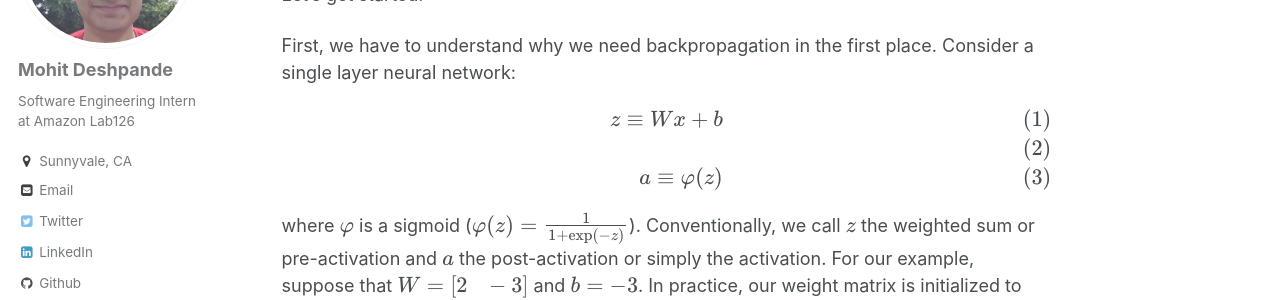
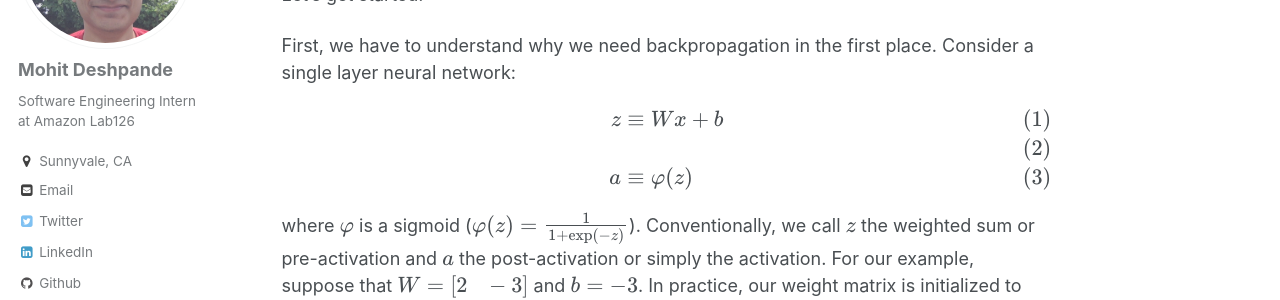
Before and after one commit to mohitd/mohitd.github.io, a Jekyll site: the page built from _posts/2017-11-22-backpropagation.md, in a window 1280 px wide and 900 px high, scrolled down 768 px. Shown: the part 151-451 px from the top of the window. Built offline with Jekyll 4.4.1, drawn with Linux system fonts in a browser that asks for light colours; formulas are drawn with MathJax 3.

Commit message:
Add some spaces

```diff
--- a/_posts/2017-11-22-backpropagation.md
+++ b/_posts/2017-11-22-backpropagation.md
@@ -20,8 +20,8 @@ First, we have to understand why we need backpropagation in the first place. Con
 
 $$
 \begin{align}
-z \equiv Wx + b\\\\
-a \equiv \varphi(z)
+z & \equiv Wx + b\\\\
+a & \equiv \varphi(z)
 \end{align}
 $$
 
```
